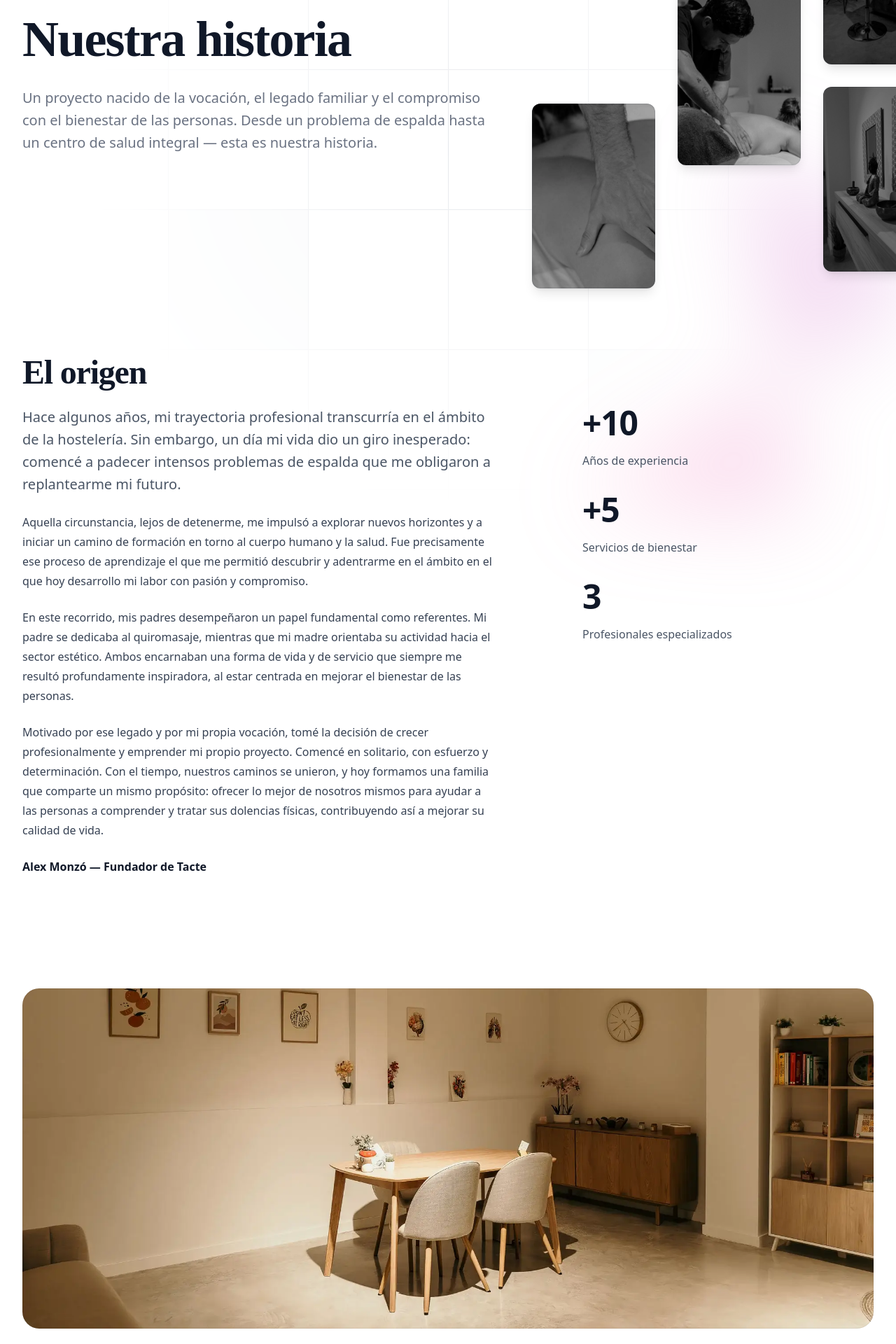
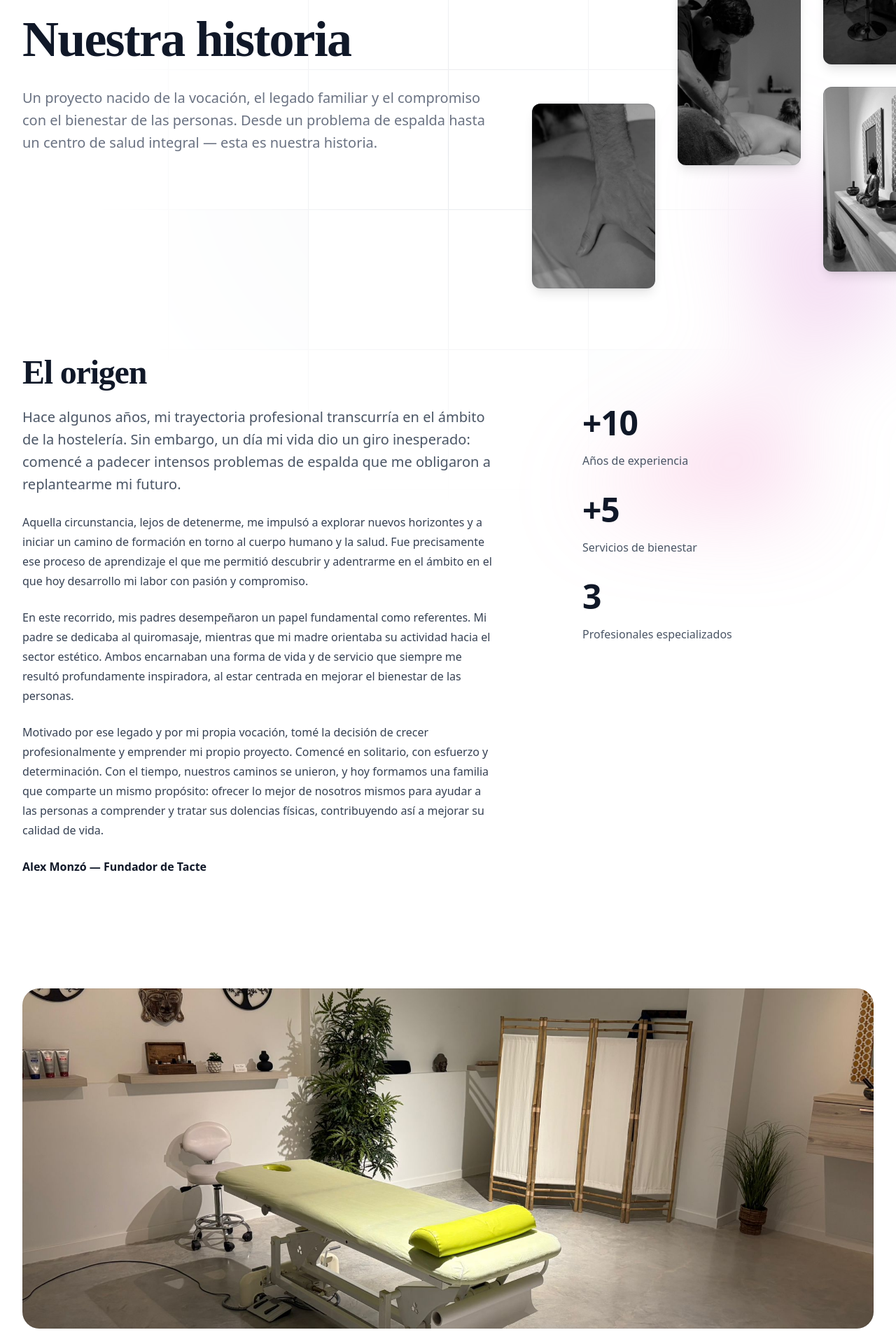
Before and after one commit to OschubGit/tacte-front, a Next.js app: page /historia in a window 1280 px wide. Shown: the part 380-2300 px from the top of the page at 70% size. Built offline with nearby package versions, Linux system fonts and the light colour scheme; no server answers.

Commit message:
Change image history

```diff
--- a/src/app/(presentation)/historia/page.tsx
+++ b/src/app/(presentation)/historia/page.tsx
@@ -167,7 +167,7 @@ export default function HistoryPage() {
                       <img
                         alt="Bienestar"
                         src="/images/tacte-fig.jpeg"
-                        className="aspect-2/3 w-full rounded-xl bg-gray-900/5 object-cover shadow-lg filter grayscale brightness-50"
+                        className="aspect-2/3 w-full rounded-xl bg-gray-900/5 object-cover shadow-lg filter grayscale b"
                       />
                       <div className="pointer-events-none absolute inset-0 rounded-xl ring-1 ring-gray-900/10 ring-inset" />
                     </div>
@@ -247,7 +247,7 @@ export default function HistoryPage() {
         <div className="mt-32 sm:mt-40 xl:mx-auto xl:max-w-7xl xl:px-8">
           <img
             alt="Tacte centro de bienestar"
-            src="/images/hero_team.webp"
+            src="/images/history-image.jpeg"
             className="aspect-5/2 w-full object-cover outline-1 -outline-offset-1 outline-black/5 xl:rounded-3xl"
           />
         </div>
```
Also changed, not shown: public/images/history-image.jpeg (added).
